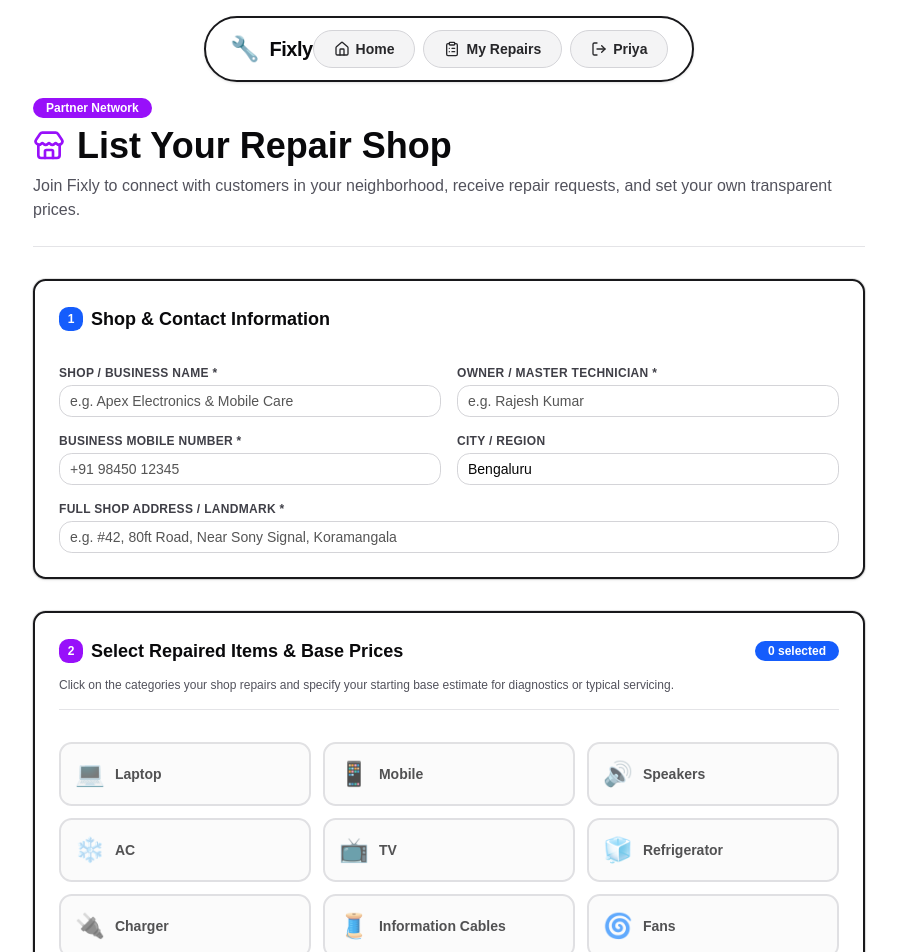
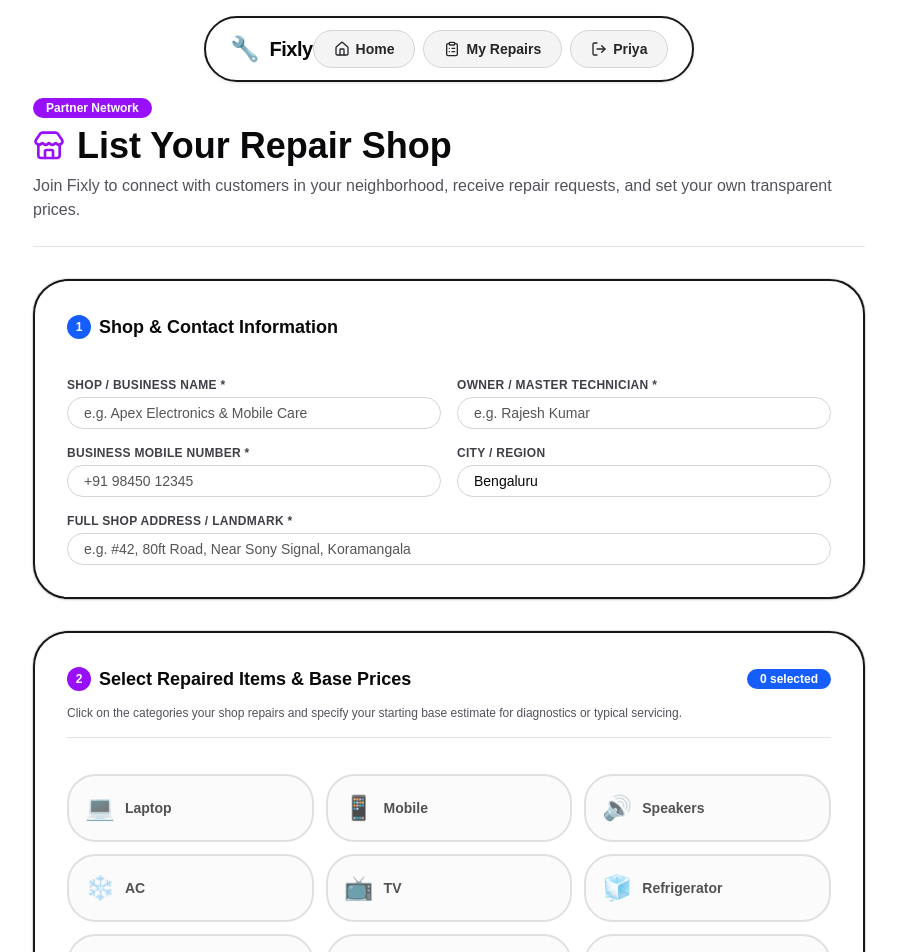
Before and after one commit to pizzaparth/fixly, a React (Vite) app: page /onboard in a window 1280 px wide. Shown: the top 952 px of the page, without its empty margins (191-1088 px from the left). Built offline with nearby package versions, Linux system fonts and the light colour scheme.

Commit message:
minor changes

```diff
--- a/src/pages/ShopOnboard.jsx
+++ b/src/pages/ShopOnboard.jsx
@@ -83,7 +83,7 @@ export function ShopOnboard() {
         {/* Header */}
         <div className="border-b border-zinc-200 pb-6 mb-8">
           <div className="flex items-center gap-2">
-            <Badge className="bg-purple-600 text-white font-bold">Partner Network</Badge>
+            <Badge className="bg-purple-600 text-white font-bold rounded-full">Partner Network</Badge>
           </div>
           <h1 className="text-3xl sm:text-4xl font-black text-zinc-950 mt-2 flex items-center gap-3">
             <Store size={32} className="text-purple-600" />
@@ -96,10 +96,10 @@ export function ShopOnboard() {
 
         <form onSubmit={handlePublish} className="flex flex-col gap-8">
           {/* 1. Shop Basic Info */}
-          <Card className="p-6 rounded-md bg-white border-2 border-zinc-900 shadow-sm">
-            <CardHeader className="p-0 mb-4">
+          <Card className="p-6 sm:p-8 rounded-3xl bg-white border-2 border-zinc-900 shadow-sm">
+            <CardHeader className="p-0 mb-5">
               <CardTitle className="text-lg font-black text-zinc-950 flex items-center gap-2">
-                <span className="size-6 rounded-sm bg-blue-600 text-white flex items-center justify-center text-xs font-bold">1</span>
+                <span className="size-6 rounded-full bg-blue-600 text-white flex items-center justify-center text-xs font-bold">1</span>
                 <span>Shop & Contact Information</span>
               </CardTitle>
             </CardHeader>
@@ -115,7 +115,7 @@ export function ShopOnboard() {
                   value={formData.name}
                   onChange={(e) => setFormData({ ...formData, name: e.target.value })}
                   placeholder="e.g. Apex Electronics & Mobile Care"
-                  className="rounded-md bg-white border-zinc-300"
+                  className="rounded-full px-4 py-2 bg-white border-zinc-300"
                 />
               </div>
 
@@ -129,7 +129,7 @@ export function ShopOnboard() {
                   value={formData.owner}
                   onChange={(e) => setFormData({ ...formData, owner: e.target.value })}
                   placeholder="e.g. Rajesh Kumar"
-                  className="rounded-md bg-white border-zinc-300"
+                  className="rounded-full px-4 py-2 bg-white border-zinc-300"
                 />
               </div>
 
@@ -143,7 +143,7 @@ export function ShopOnboard() {
                   value={formData.mobile}
                   onChange={(e) => setFormData({ ...formData, mobile: e.target.value })}
                   placeholder="+91 98450 12345"
-                  className="rounded-md bg-white border-zinc-300"
+                  className="rounded-full px-4 py-2 bg-white border-zinc-300"
                 />
               </div>
 
@@ -155,7 +155,7 @@ export function ShopOnboard() {
                   type="text"
                   value={formData.city}
                   onChange={(e) => setFormData({ ...formData, city: e.target.value })}
-                  className="rounded-md bg-white border-zinc-300"
+                  className="rounded-full px-4 py-2 bg-white border-zinc-300"
                 />
               </div>
 
@@ -169,21 +169,21 @@ export function ShopOnboard() {
                   value={formData.address}
                   onChange={(e) => setFormData({ ...formData, address: e.target.value })}
                   placeholder="e.g. #42, 80ft Road, Near Sony Signal, Koramangala"
-                  className="rounded-md bg-white border-zinc-300"
+                  className="rounded-full px-4 py-2 bg-white border-zinc-300"
                 />
               </div>
             </CardContent>
           </Card>
 
           {/* 2. Select Services & Base Price */}
-          <Card className="p-6 rounded-md bg-white border-2 border-zinc-900 shadow-sm">
-            <CardHeader className="p-0 border-b border-zinc-200 pb-3 mb-4">
+          <Card className="p-6 sm:p-8 rounded-3xl bg-white border-2 border-zinc-900 shadow-sm">
+            <CardHeader className="p-0 border-b border-zinc-200 pb-3 mb-5">
               <div className="flex items-center justify-between">
                 <CardTitle className="text-lg font-black text-zinc-950 flex items-center gap-2">
-                  <span className="size-6 rounded-sm bg-purple-600 text-white flex items-center justify-center text-xs font-bold">2</span>
+                  <span className="size-6 rounded-full bg-purple-600 text-white flex items-center justify-center text-xs font-bold">2</span>
                   <span>Select Repaired Items & Base Prices</span>
                 </CardTitle>
-                <Badge className="bg-blue-600 text-white font-bold">
+                <Badge className="bg-blue-600 text-white font-bold rounded-full">
                   {activeCount} selected
                 </Badge>
               </div>
@@ -200,7 +200,7 @@ export function ShopOnboard() {
                     key={c.key}
                     whileTap={{ scale: 0.98 }}
                     onClick={() => toggleCategory(c.key)}
-                    className={`p-3.5 rounded-md cursor-pointer border-2 transition-all flex flex-col justify-between ${
+                    className={`p-4 rounded-2xl cursor-pointer border-2 transition-all flex flex-col justify-between ${
                       isSelected
                         ? 'bg-blue-50 border-blue-600 shadow-sm'
                         : 'bg-zinc-50 border-zinc-300 opacity-70 hover:opacity-100'
@@ -212,7 +212,7 @@ export function ShopOnboard() {
                         <span className="text-sm font-bold text-zinc-950">{c.key}</span>
                       </div>
                       {isSelected && (
-                        <div className="size-5 rounded-sm bg-blue-600 text-white flex items-center justify-center font-bold">
+                        <div className="size-6 rounded-full bg-blue-600 text-white flex items-center justify-center font-bold">
                           <Check size={14} />
                         </div>
                       )}
@@ -235,7 +235,7 @@ export function ShopOnboard() {
                               [c.key]: Number(e.target.value),
                             })
                           }
-                          className="w-20 px-2 py-1 text-xs font-bold rounded-sm border-2 border-blue-600 bg-white text-right"
+                          className="w-20 px-3 py-1 text-xs font-bold rounded-full border-2 border-blue-600 bg-white text-right"
                         />
                       </div>
                     )}
@@ -246,7 +246,7 @@ export function ShopOnboard() {
           </Card>
 
           {/* 3. Direct Settle Notice & Submit */}
-          <div className="p-4 rounded-md bg-green-50 border-2 border-green-600 flex items-center justify-between gap-4">
+          <div className="p-4 rounded-2xl bg-green-50 border-2 border-green-600 flex items-center justify-between gap-4">
             <div className="flex items-center gap-3">
               <ShieldCheck size={28} className="text-green-700 shrink-0" />
               <div>
@@ -263,7 +263,7 @@ export function ShopOnboard() {
           <div className="flex justify-end gap-4">
             <Button
               type="submit"
-              className="px-8 py-3 bg-blue-600 hover:bg-blue-700 text-white font-black uppercase tracking-wider text-sm rounded-md"
+              className="px-8 py-3.5 bg-blue-600 hover:bg-blue-700 text-white font-black uppercase tracking-wider text-sm rounded-full shadow-sm"
             >
               <span>Publish Shop & Launch Hub</span>
               <ArrowRight size={16} />
```
